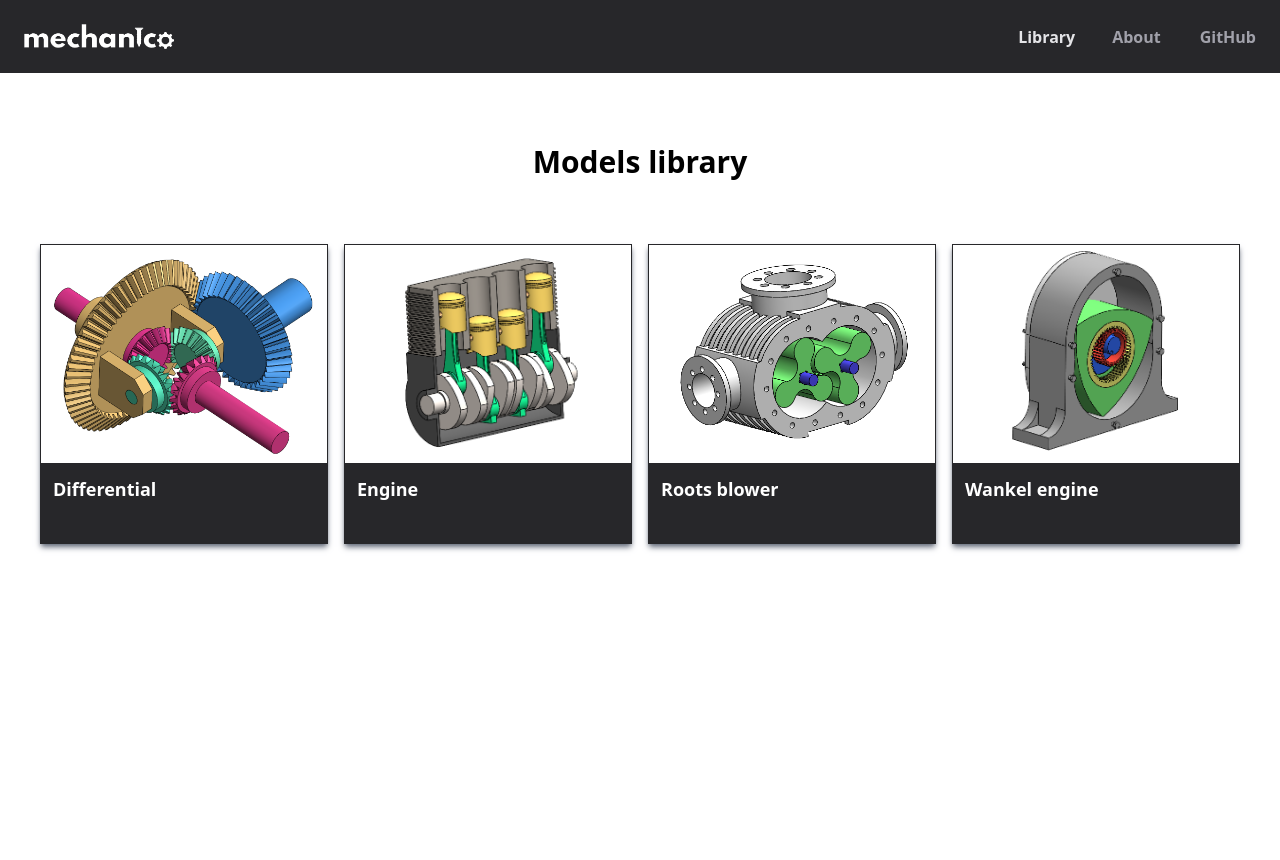
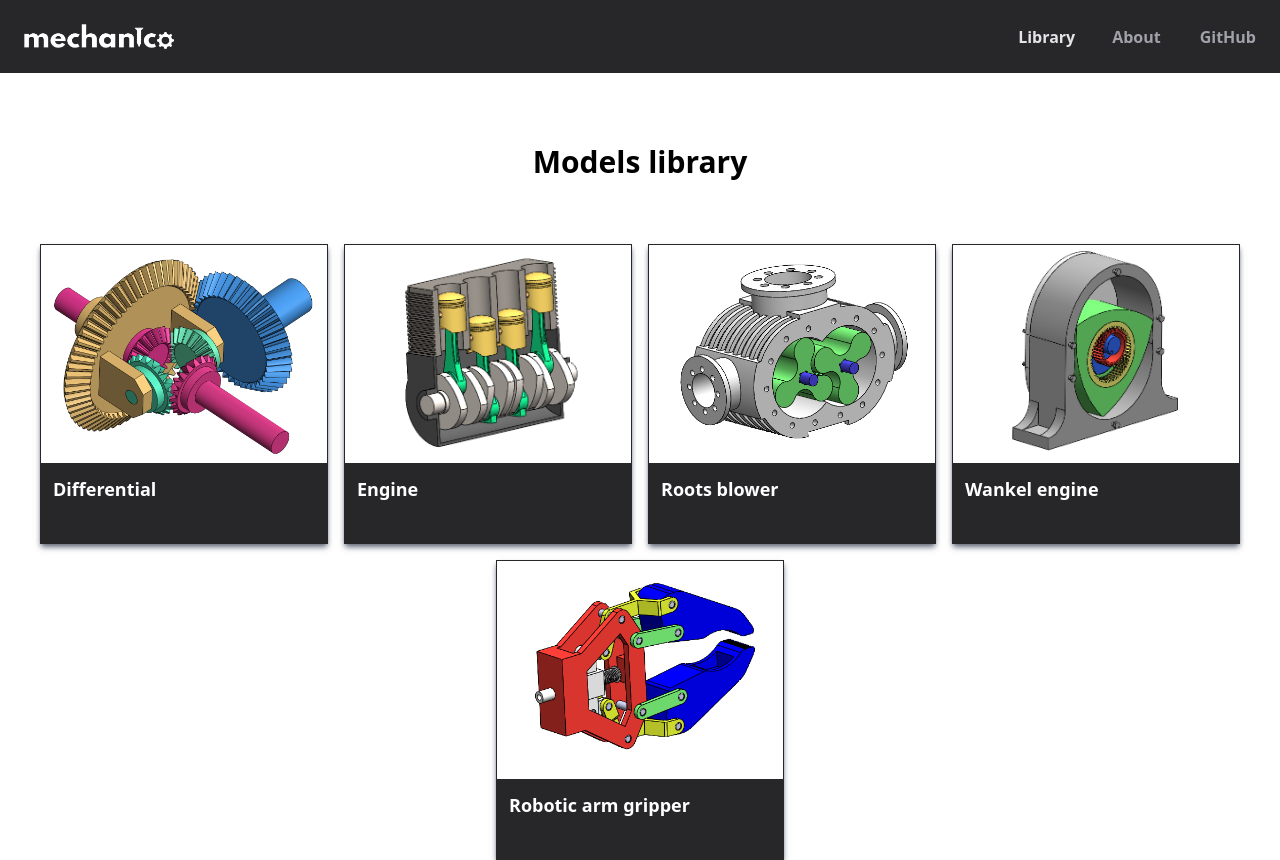
Before and after one commit to S4mst3r25/mechanico, a React (Vite) app: page /library in a window 1280 px wide. Before the commit the page ends 800 px from the top, so only its background shows below. Built offline with nearby package versions, Linux system fonts and the light colour scheme; some icons are missing.

Commit message:
Add gripper model to library

```diff
--- a/src/models.json
+++ b/src/models.json
@@ -19,6 +19,11 @@
             "id": "wankelengine",
             "path": "/wankel.glb",
             "name": "Wankel engine"
+        },
+        {
+            "id": "roboticgripper",
+            "path": "/gripper.glb",
+            "name": "Robotic arm gripper"
         }
 
     ]
--- a/src/routes/Library.jsx
+++ b/src/routes/Library.jsx
@@ -3,6 +3,7 @@ import differential from 'src/assets/images/thumbnails/differential.png'
 import engine from 'src/assets/images/thumbnails/engine.png'
 import rootsblower from 'src/assets/images/thumbnails/rootsblower.png'
 import wankel from 'src/assets/images/thumbnails/wankel.png'
+import gripper from 'src/assets/images/thumbnails/gripper.png'
 
 export default function Library() {
     return (
@@ -14,6 +15,7 @@ export default function Library() {
                     <Card img={engine} name="Engine" modelId="engine"/>
                     <Card img={rootsblower} name="Roots blower" modelId="rootsblower"/>
                     <Card img={wankel} name="Wankel engine" modelId="wankelengine"/>
+                    <Card img={gripper} name="Robotic arm gripper" modelId="roboticgripper"/>
                 </div>
             </div>
         </>
```
Also changed, not shown: src/assets/images/thumbnails/gripper.png (added), 1 other file (tests, documents, lock files or other folders).
